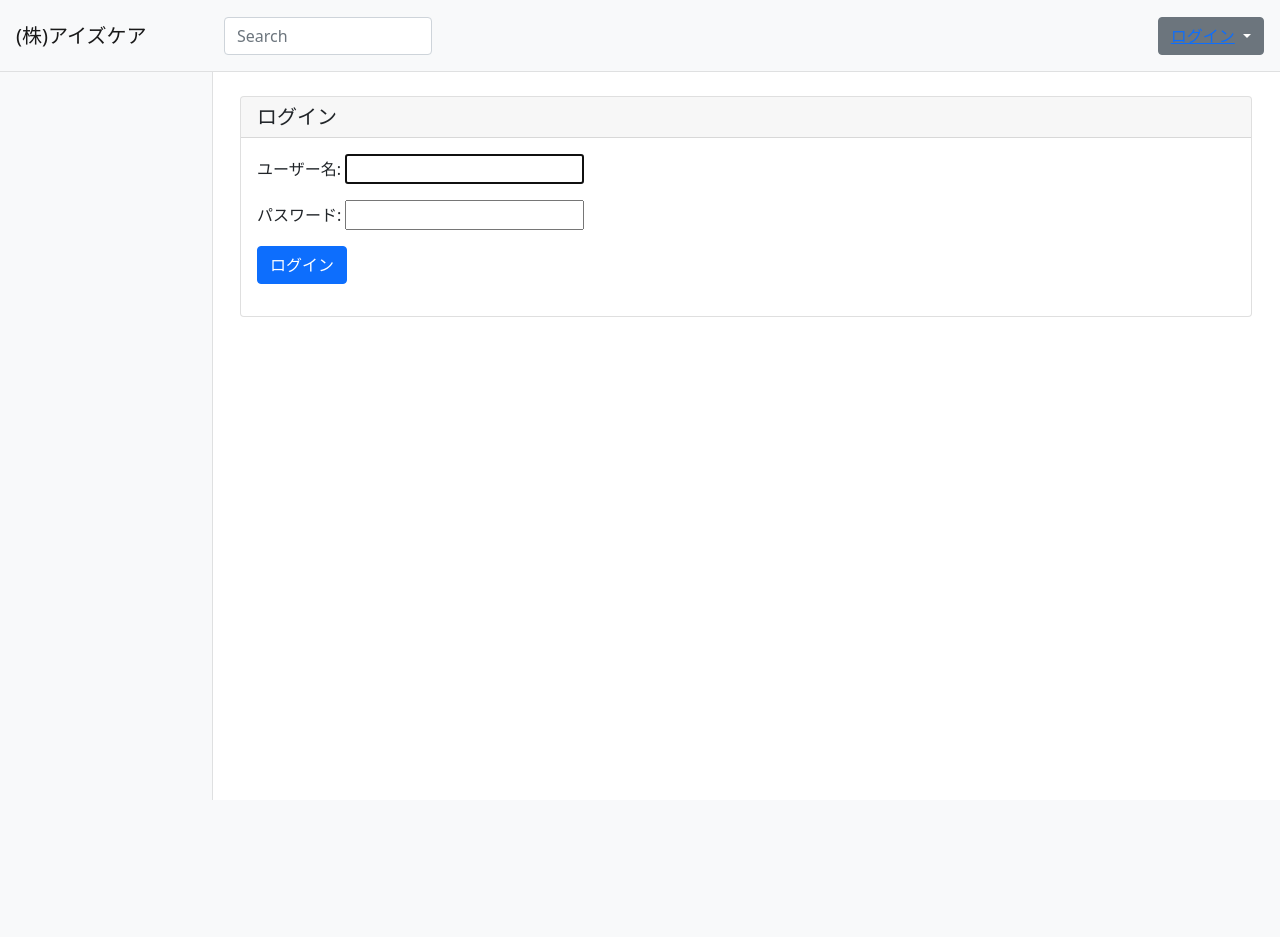
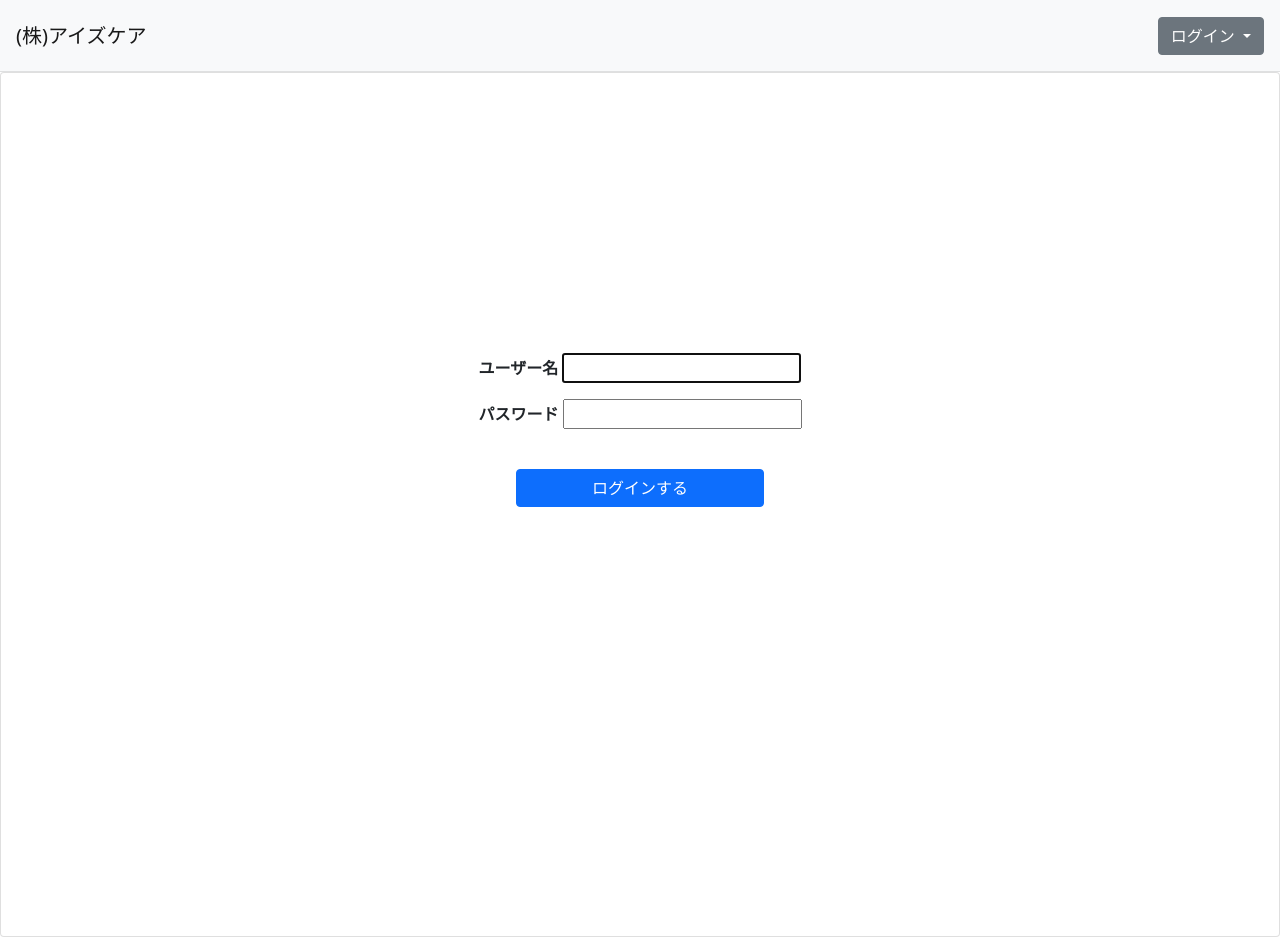
Before and after one commit to Kazuki0815/my-first-blog, a Django app: page /accounts/login/ in a window 1280 px wide. Before the commit the page ends 800 px from the top, so only its background shows below. Run offline with Django 3.2, Linux system fonts and the light colour scheme; some libraries are stand-ins or nearby versions.

```diff
--- a/blog/forms.py
+++ b/blog/forms.py
@@ -33,9 +33,9 @@ class TimesheetForm(forms.ModelForm):
         fields = ('attendance_time','leaving_work_time','date','remarks','shift_name','overtime_hours','total_working_hours')
 
     #def __init__(self, *args, **kwargs):
-    #    super(TimesheetForm, self).__init__(*args, **kwargs)
-    #    self.fields['shift_name'] = forms.TypedChoiceField(
-    #        choices=[(o.id, str(o)) for o in Kyoumachidei.objects.filter(office_id_test_2_id = 1)], coerce=int)
+        #super(TimesheetForm, self).__init__(*args, **kwargs)
+        #self.fields['shift_name'] = forms.TypedChoiceField(
+            #choices=[(o.id, str(o)) for o in Kyoumachidei.objects.filter(office_id_test_2_id = 1)], coerce=int)
             #forms.TypedChoiceField(choices=[(x, x) for x in range(1, 11)], coerce=int, help_text = 'Units: ')
             #choices=[(o.id, str(o)) for o in Kyoumachidei.objects.filter(office_id_test_2_id = request.user.employee.office_name.id)]
             #from urllib import request
--- a/blog/templates/blog/base/snippets/header.html
+++ b/blog/templates/blog/base/snippets/header.html
@@ -14,7 +14,7 @@
               {% if user.is_authenticated %}
               {{ user.username }}さん
               {% else %}
-              <a href="{% url 'login' %}">ログイン</a>
+              <a>ログイン</a>
               {% endif %}
             </button>
             <ul class="dropdown-menu" aria-labelledby="dropdownMenuButton">
@@ -25,7 +25,6 @@
 </nav>
 
 <div class="container-fluid">
-    <div class="row">
     <nav id="sidebar" class="col-md-3 col-lg-2 d-md-block bg-light sidebar collapse">
         <div class="position-sticky pt-md-5">
             <ul class="nav flex-column">
@@ -81,4 +80,3 @@
             </div>
     </nav>
 </div>
-</div>
--- a/blog/templates/blog/managermanagement/manager_details.html
+++ b/blog/templates/blog/managermanagement/manager_details.html
@@ -26,7 +26,7 @@
                   <td>{{timesheet.date|date:"n/j"}}</td>
                   <td>{{timesheet.attendance_time}}</td>
                   <td>{{timesheet.leaving_work_time}}</td>
-                  <td>制作中</td>
+                  <td>{{timesheet.total_working_hours}}</td>
                   <td>{{timesheet.overtime_hours}}</td>
                   {% if timesheet.remarks_time %}
                   <td>{{ timesheet.remarks_time }}</td>
--- a/blog/templates/blog/managermanagement/manager_list.html
+++ b/blog/templates/blog/managermanagement/manager_list.html
@@ -2,7 +2,7 @@
 
 {% block main %}
 <main class="col-md-9 ml-sm-auto col-lg-10 px-md-4 py-4">
-  <h5>管理者一覧</h5>
+  <h5><a><<</a>&nbsp;&nbsp;2022年5月&nbsp;&nbsp;<a>>></a></h5>
   <br>
   <div class="card" style="width:40rem;">
     <div class="card-body">
--- a/blog/templates/blog/officemanagement/shift_details_page.html
+++ b/blog/templates/blog/officemanagement/shift_details_page.html
@@ -4,7 +4,7 @@
 <main class="col-md-9 ml-sm-auto col-lg-10 px-md-4 py-4">
   <div class="card" style="width:60rem;">
       <div class="card-body">
-        <h5>
+        <h5>&nbsp;&nbsp;&nbsp;&nbsp;&nbsp;&nbsp;&nbsp;&nbsp;&nbsp;&nbsp;
           {% if id == 1 %}
           京町デイ
           {% elif id == 2 %}
--- a/blog/templates/five/base.html
+++ b/blog/templates/five/base.html
@@ -1,26 +1,23 @@
+<!DOCTYPE html>
 {% load static %}
-<html>
+<html lang="ja">
+
 <head>
-    <meta charset="utf-8">
-    <meta http-equiv="X-UA-Compatible" content="IE-edge">
-    <title>アイズケアログイン</title>
+    <meta charset="UTF-8">
+    <meta name="viewport" content="width=device-width, initial-scale=1.0">
+    <title>アイズケア管理画面</title>
+    <link rel="stylesheet" href="https://stackpath.bootstrapcdn.com/bootstrap/5.0.0-alpha1/css/bootstrap.min.css" integrity="sha384-r4NyP46KrjDleawBgD5tp8Y7UzmLA05oM1iAEQ17CSuDqnUK2+k9luXQOfXJCJ4I" crossorigin="anonymous">
     <link rel="stylesheet" href="{% static 'css/style.css' %}">
-    <link rel="stylesheet" href="https://stackpath.bootstrapcdn.com/bootstrap/5.0.0-alpha1/css/bootstrap.min.css" integrity="sha384-r4NyP46KrjDleawBgD5tp8Y7UzmLA05oM1iAEQ17CSuDqnUK2+k9luXQOfXJCJ4I" crossorigin="anonymous">
-    <script src="https://kit.fontawesome.com/d86c726e71.js" crossorigin="anonymous"></script><!--http://127.0.0.1:8000/accounts/login/-->
 </head>
+
 <body>
   <nav class="navbar navbar-light bg-light p-3">
     <div class="d-flex col-12 col-md-3 col-lg-2 mb-2 mb-lg-0 flex-wrap flex-md-nowrap justify-content-between">
         <a class="navbar-brand" href="">
             (株)アイズケア
         </a>
-        <button class="navbar-toggler d-md-none collapsed mb-3" type="button" data-toggle="collapse" data-target="#sidebar" aria-controls="sidebar" aria-expanded="false" aria-label="Toggle navigation">
-            <span class="navbar-toggler-icon"></span>
-        </button>
     </div>
-    <div class="col-12 col-md-4 col-lg-2">
-        <input class="form-control form-control-dark" type="text" placeholder="Search" aria-label="Search">
-    </div>
+
     <div class="col-12 col-md-5 col-lg-8 d-flex align-items-center justify-content-md-end mt-3 mt-md-0">
         <div class="mr-3 mt-1">
         </div>
@@ -29,37 +26,23 @@
             {% if user.is_authenticated %}
             {{ user.username }}さん
             {% else %}
-            <a href="">ログイン</a>
+            <a>ログイン</a>
             {% endif %}
           </button>
           <ul class="dropdown-menu" aria-labelledby="dropdownMenuButton">
-              <li><a class="dropdown-item" href="#">設定</a></li>
-              <li><a class="dropdown-item" href="">ログアウト</a></li><!---追加あとsearch調べる-->
+              <li><a class="dropdown-item" href="">ログアウト</a></li>
           </ul>
         </div>
     </div>
   </nav>
-  <div class="container-fluid">
-    <div class="row">
-      <nav id="sidebar" class="col-md-3 col-lg-2 d-md-block bg-light sidebar collapse">
-        <div class="position-sticky pt-md-5">
-        </div>
-      </nav>
-      <main class="col-md-9 ml-sm-auto col-lg-10 px-md-4 py-4">
-        <div id="wrapper">
-          <main id="main">
-            <div class="card">
-              <h5 class="card-header">ログイン</h5>
-              <div class="card-body">
-                {% block content %}
-                {% endblock %}
-              </div>
-            </div>
-          </main>
-        </div>
-      </main>
+
+  <main>
+    <div class="card text-center" style="height: 865px;">
+      {% block content %}
+      {% endblock %}
     </div>
-  </div>
+  </main>
+
   <script src="https://cdn.jsdelivr.net/npm/popper.js@1.16.0/dist/umd/popper.min.js" integrity="sha384-Q6E9RHvbIyZFJoft+2mJbHaEWldlvI9IOYy5n3zV9zzTtmI3UksdQRVvoxMfooAo" crossorigin="anonymous"></script>
   <script src="https://stackpath.bootstrapcdn.com/bootstrap/5.0.0-alpha1/js/bootstrap.min.js" integrity="sha384-oesi62hOLfzrys4LxRF63OJCXdXDipiYWBnvTl9Y9/TRlw5xlKIEHpNyvvDShgf/" crossorigin="anonymous"></script>
 </body>
--- a/blog/templates/registration/login.html
+++ b/blog/templates/registration/login.html
@@ -1,8 +1,16 @@
 {% extends "five/base.html" %}
+
 {% block content %}
-<form method="post">
-{% csrf_token %}
-{{ form.as_p }}
-<button type="submit" class="btn btn-primary">ログイン</button>
-</form>
+<div class="card-body font-weight-bold">
+    <table class="table align-middle">
+        <tbody>
+        <form method="post">{% csrf_token %}<br><br><br><br><br><br><br><br><br><br><br>
+            <p>ユーザー名 {{ form.username }}</p>
+            <p>パスワード {{ form.password }}</p>
+            <br>
+            <button type="submit" class="btn btn-primary" style="width:15.5rem;">ログインする</button>
+        </form>
+        </tbody>
+    </table>
+</div>
 {% endblock %}
```
Also changed, not shown: blog/templates/blog/index/index.html (+9 -3 lines), blog/templates/blog/timecard/work_details.html (+2 -6 lines), blog/templates/blog/usermanagement/employee_details.html (+15 -28 lines), blog/templates/five/index.html (+6 -9 lines), blog/views.py (+10 -15 lines), db.sqlite3. Lines whose indentation alone changed are shown as unchanged.
